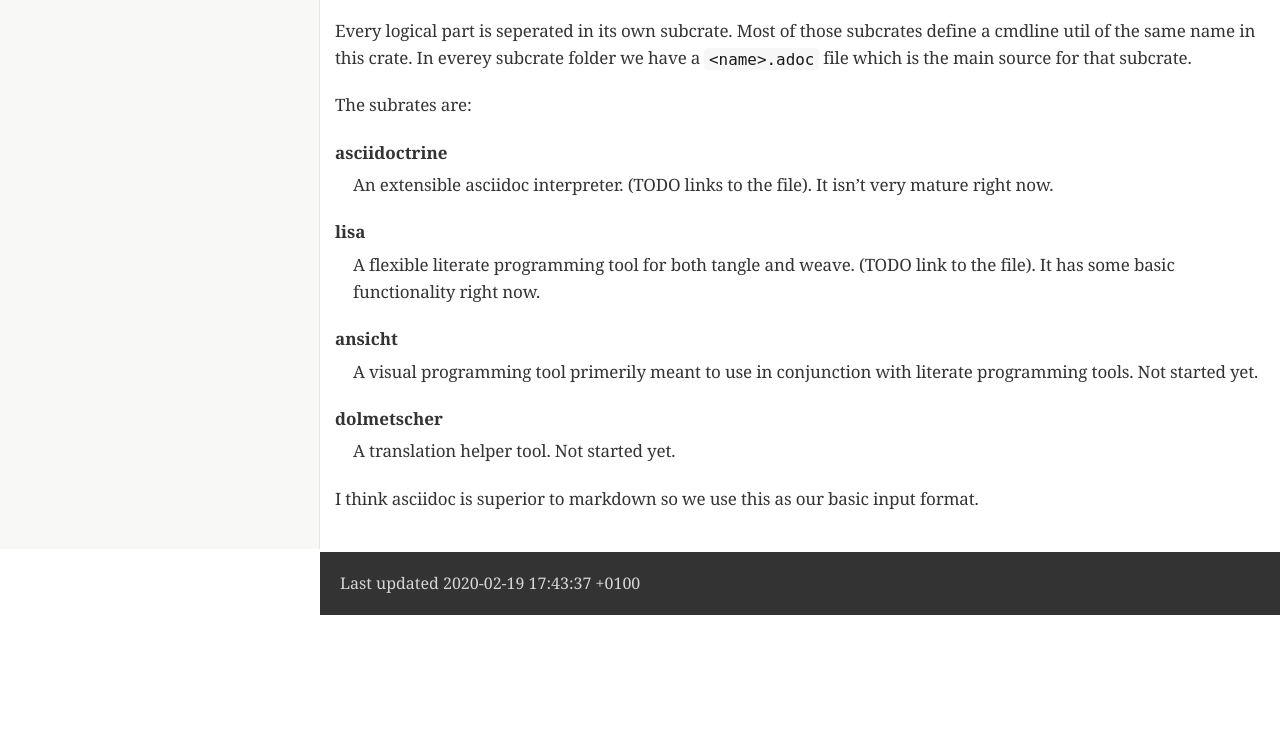
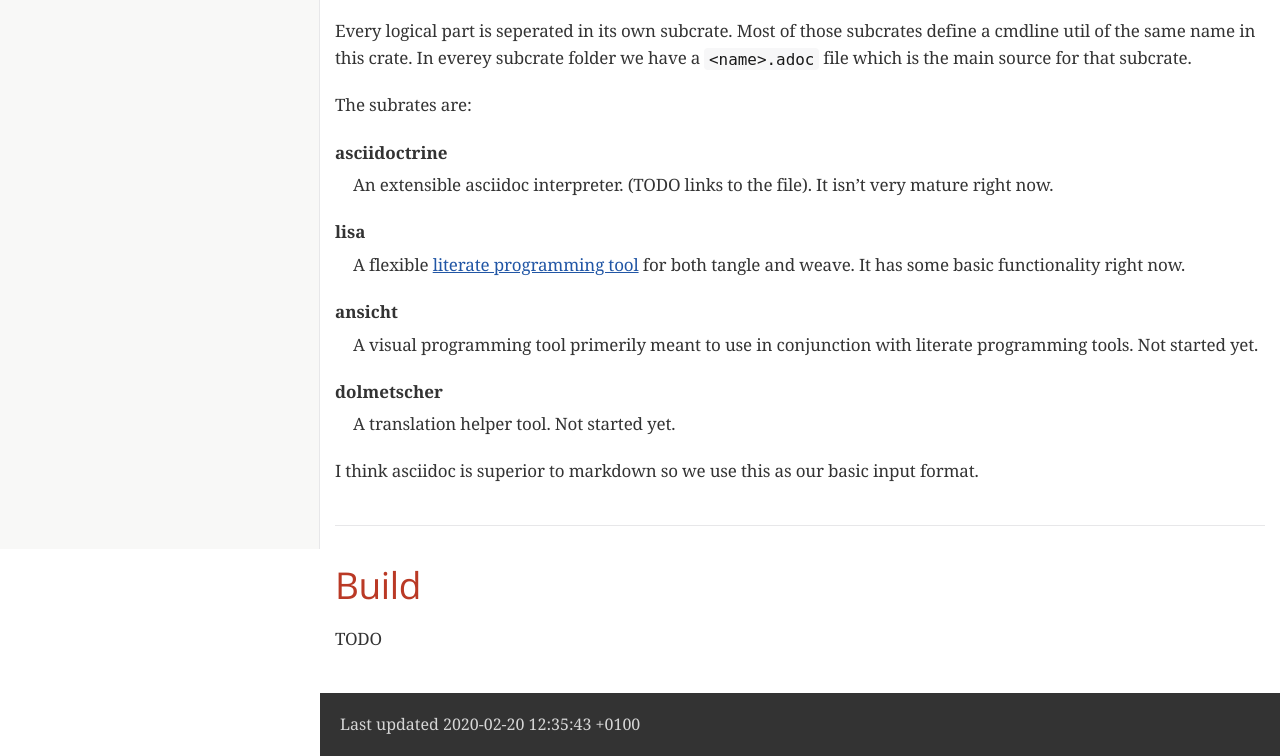
Before and after one commit to kober-systems/literate_programming_toolsuite, a plain HTML site: page docs/index.html in a window 1280 px wide. Shown: the part 251-1007 px from the top of the page. Before the commit the page ends 866 px from the top, so only its background shows below. Drawn offline with nearby package versions, Linux system fonts and the light colour scheme; a web font is replaced by a local one.

Commit message:
problem: lisa documentation is not linked.
solution: add link and adjust build files.

```diff
--- a/docs/index.html
+++ b/docs/index.html
@@ -449,6 +449,7 @@ body.book #toc,body.book #preamble,body.book h1.sect0,body.book .sect1>h2{page-b
 <div id="toctitle">Table of Contents</div>
 <ul class="sectlevel1">
 <li><a href="#_basic_design_decisions">Basic design decisions</a></li>
+<li><a href="#_build">Build</a></li>
 </ul>
 </div>
 </div>
@@ -477,8 +478,8 @@ isn&#8217;t very mature right now.</p>
 </dd>
 <dt class="hdlist1">lisa</dt>
 <dd>
-<p>A flexible literate programming tool for both tangle and weave. (TODO
-link to the file). It has some basic functionality right now.</p>
+<p>A flexible <a href="lisa/lisa.html">literate programming tool</a> for both tangle
+and weave. It has some basic functionality right now.</p>
 </dd>
 <dt class="hdlist1">ansicht</dt>
 <dd>
@@ -497,10 +498,18 @@ format.</p>
 </div>
 </div>
 </div>
+<div class="sect1">
+<h2 id="_build">Build</h2>
+<div class="sectionbody">
+<div class="paragraph">
+<p>TODO</p>
+</div>
+</div>
+</div>
 </div>
 <div id="footer">
 <div id="footer-text">
-Last updated 2020-02-19 17:43:37 +0100
+Last updated 2020-02-20 12:35:43 +0100
 </div>
 </div>
 </body>
```
Also changed, not shown: docs/lisa/diag-5ca5720766cff13a2f03f9010062bf00.png (renamed from docs/diag-5ca5720766cff13a2f03f9010062bf00.png), docs/lisa/lisa.html (renamed from docs/lisa.html), 4 other files.
